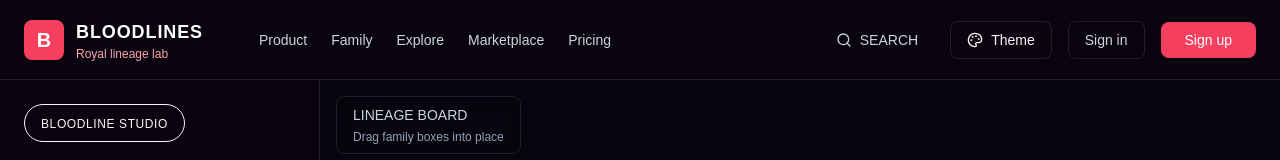
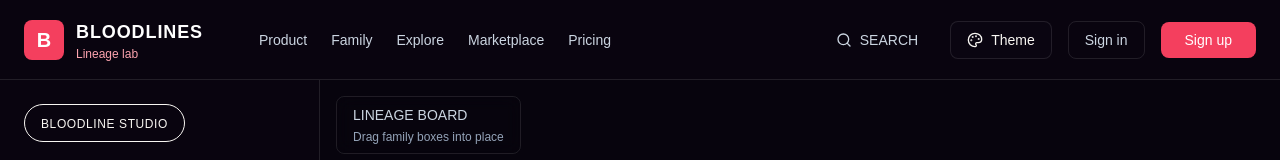
Before and after one commit to enricocancino-multiverse/Project-Bloodlines, a Next.js app in the folder bloodlines/: page / in a window 1280 px wide. Shown: the top 160 px of the page. Built offline with nearby package versions, Linux system fonts and the light colour scheme.

Commit message:
Just update

```diff
--- a/bloodlines/components/Header.tsx
+++ b/bloodlines/components/Header.tsx
@@ -16,7 +16,7 @@ export default function Header({ onThemeClick, currentTheme }: HeaderProps) {
           </div>
           <div>
             <h1 className="text-lg font-bold text-white tracking-wider">BLOODLINES</h1>
-            <p className="text-xs text-accent">Royal lineage lab</p>
+            <p className="text-xs text-accent">Lineage lab</p>
           </div>
         </div>
 
```
